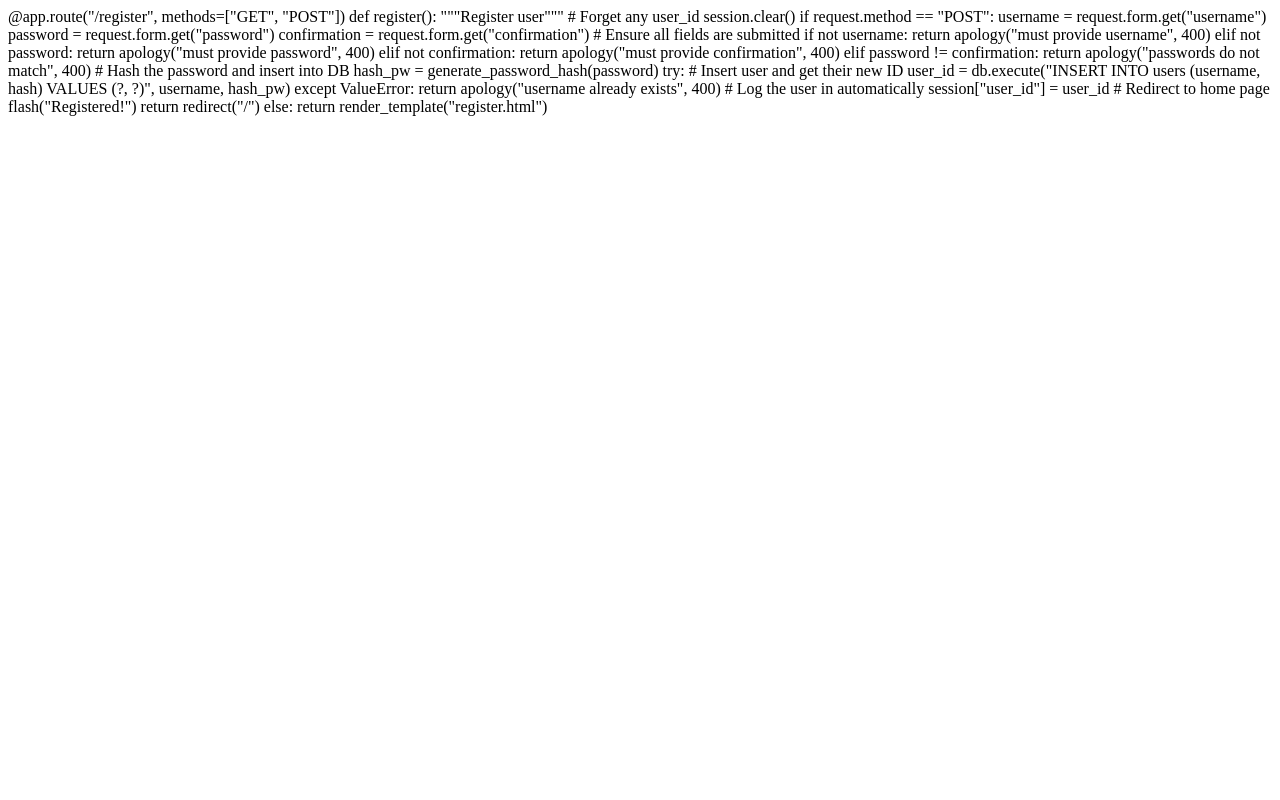
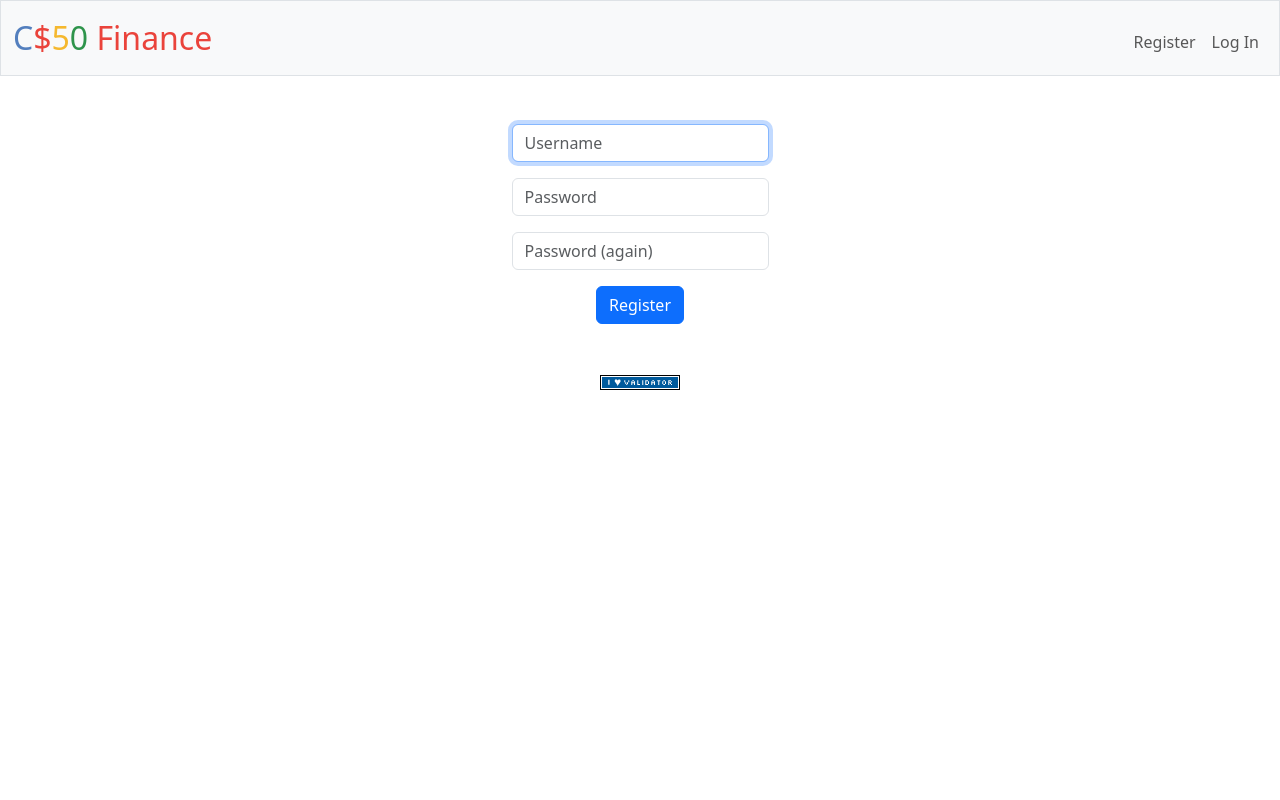
Before and after one commit to Sala7Eddine29/Calorie-Tracker, a Flask app: page /register in a window 1280 px wide. Run offline with Flask 3, Linux system fonts and the light colour scheme; some libraries are stand-ins or nearby versions.

Commit message:
automated commit by check50 [check50=True]

```diff
--- a/templates/buy.html
+++ b/templates/buy.html
@@ -7,10 +7,10 @@
 {% block main %}
     <form action="/buy" method="post">
         <div class="mb-3">
-            <input autocomplete="off" autofocus class="form-control mx-auto w-auto" id="symbol" name="symbol" placeholder="Symbol" type="text">
+            <input autocomplete="off" autofocus class="form-control mx-auto w-auto" name="symbol" placeholder="Symbol" type="text" required>
         </div>
         <div class="mb-3">
-            <input class="form-control mx-auto w-auto" id="shares" name="shares" placeholder="Shares" type="number" min="1">
+            <input class="form-control mx-auto w-auto" name="shares" placeholder="Shares" type="text" required>
         </div>
         <button class="btn btn-primary" type="submit">Buy</button>
     </form>
--- a/templates/quote.html
+++ b/templates/quote.html
@@ -7,7 +7,7 @@
 {% block main %}
     <form action="/quote" method="post">
         <div class="mb-3">
-            <input autocomplete="off" autofocus class="form-control mx-auto w-auto" id="symbol" name="symbol" placeholder="Symbol" type="text">
+            <input autocomplete="off" autofocus class="form-control mx-auto w-auto" name="symbol" placeholder="Symbol" type="text" required>
         </div>
         <button class="btn btn-primary" type="submit">Quote</button>
     </form>
--- a/templates/register.html
+++ b/templates/register.html
@@ -1,39 +1,20 @@
-@app.route("/register", methods=["GET", "POST"])
-def register():
-    """Register user"""
-    # Forget any user_id
-    session.clear()
+{% extends "layout.html" %}
 
-    if request.method == "POST":
-        username = request.form.get("username")
-        password = request.form.get("password")
-        confirmation = request.form.get("confirmation")
+{% block title %}
+    Register
+{% endblock %}
 
-        # Ensure all fields are submitted
-        if not username:
-            return apology("must provide username", 400)
-        elif not password:
-            return apology("must provide password", 400)
-        elif not confirmation:
-            return apology("must provide confirmation", 400)
-        elif password != confirmation:
-            return apology("passwords do not match", 400)
-
-        # Hash the password and insert into DB
-        hash_pw = generate_password_hash(password)
-
-        try:
-            # Insert user and get their new ID
-            user_id = db.execute("INSERT INTO users (username, hash) VALUES (?, ?)", username, hash_pw)
-        except ValueError:
-            return apology("username already exists", 400)
-
-        # Log the user in automatically
-        session["user_id"] = user_id
-
-        # Redirect to home page
-        flash("Registered!")
-        return redirect("/")
-
-    else:
-        return render_template("register.html")
+{% block main %}
+    <form action="/register" method="post">
+        <div class="mb-3">
+            <input autocomplete="off" autofocus class="form-control mx-auto w-auto" name="username" placeholder="Username" type="text" required>
+        </div>
+        <div class="mb-3">
+            <input class="form-control mx-auto w-auto" name="password" placeholder="Password" type="password" required>
+        </div>
+        <div class="mb-3">
+            <input class="form-control mx-auto w-auto" name="confirmation" placeholder="Password (again)" type="password" required>
+        </div>
+        <button class="btn btn-primary" type="submit">Register</button>
+    </form>
+{% endblock %}
```
Also changed, not shown: templates/sell.html (+5 -5 lines).
